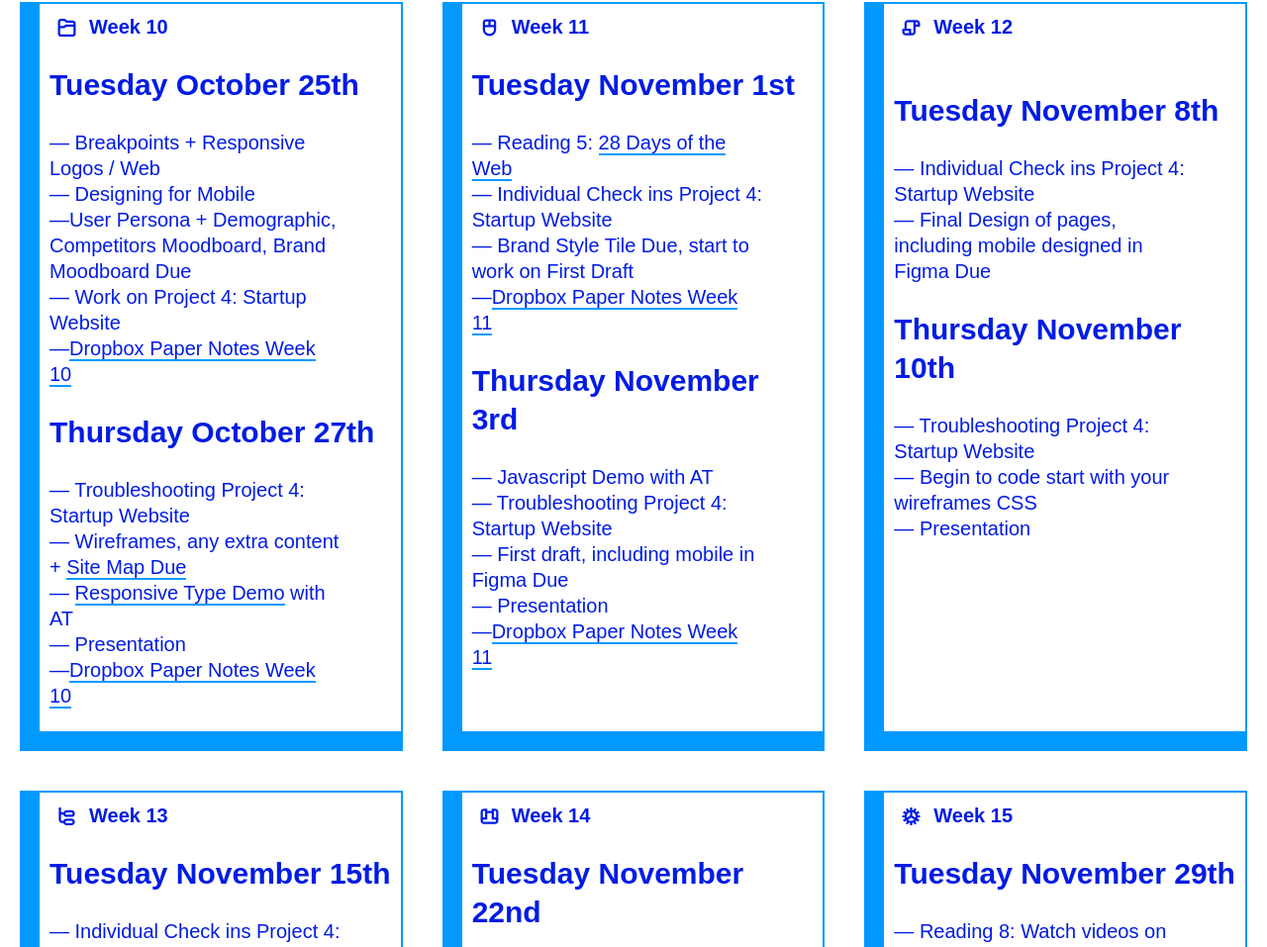
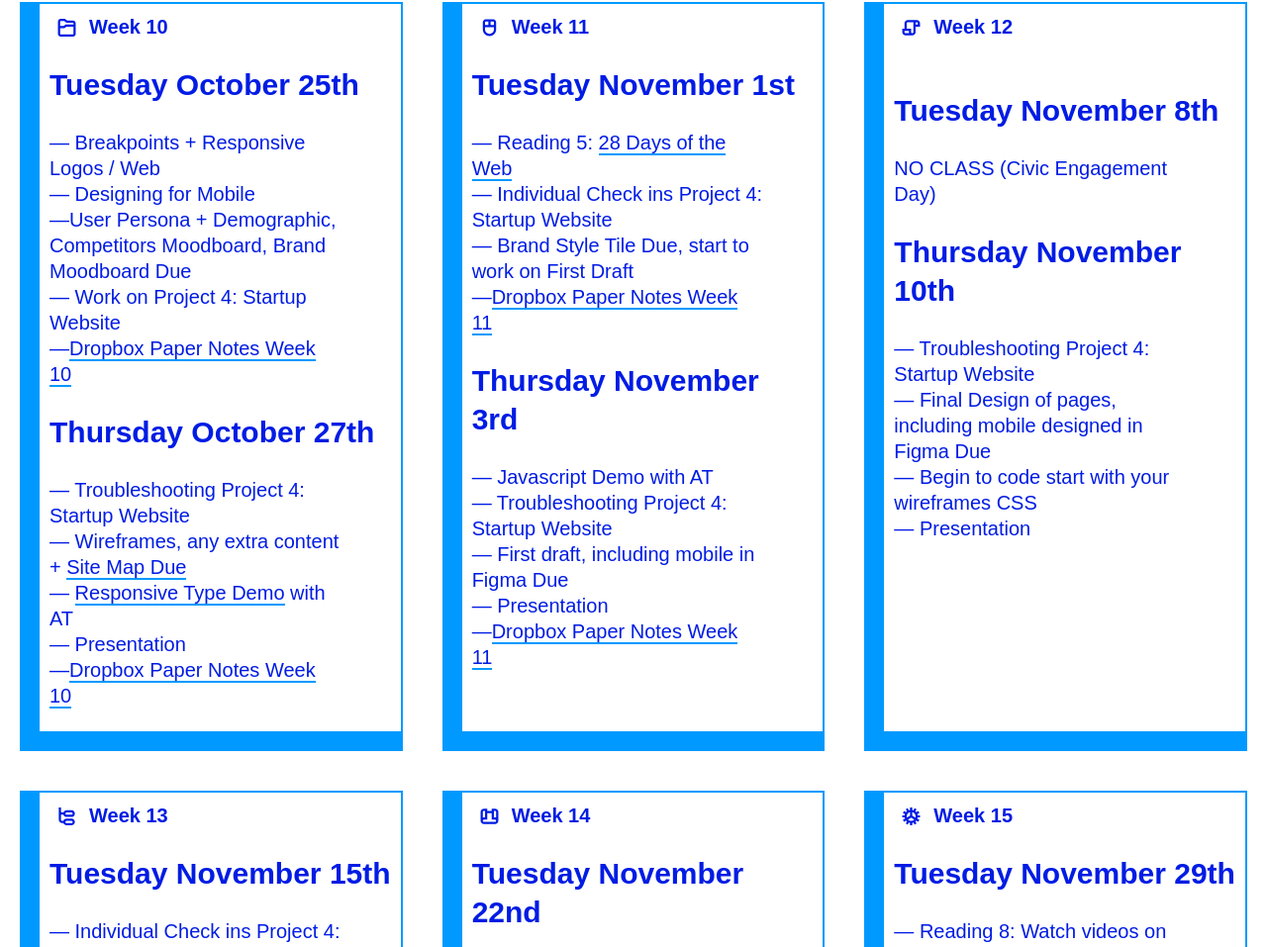
Before and after one commit to robinscameron/DES-070, a plain HTML site: page second.html in a window 1280 px wide. Shown: the part 5193-6150 px from the top of the page at 99% size. Drawn offline with Linux system fonts and the light colour scheme; a web font is replaced by a local one.

Commit message:
Update second.html

```diff
--- a/second.html
+++ b/second.html
@@ -578,8 +578,8 @@
 			  </h2>
 		  <br>
 		  <ol>
-		 	<li>— Individual Check ins Project 4: Startup Website</li>
-			<li>— Final Design of pages, including mobile designed in Figma Due</li>
+		 	<li>NO CLASS (Civic Engagement Day)</li>
+
 		</ol>
 
 		  <br>
@@ -588,7 +588,9 @@
 				 </h2><br>
 
 				 <ol>
+
 				<li>— Troubleshooting Project 4: Startup Website</li>
+				<li>— Final Design of pages, including mobile designed in Figma Due</li>
 				<li>— Begin to code start with your wireframes CSS</li>
 				<li>— Presentation</li>
 
```
